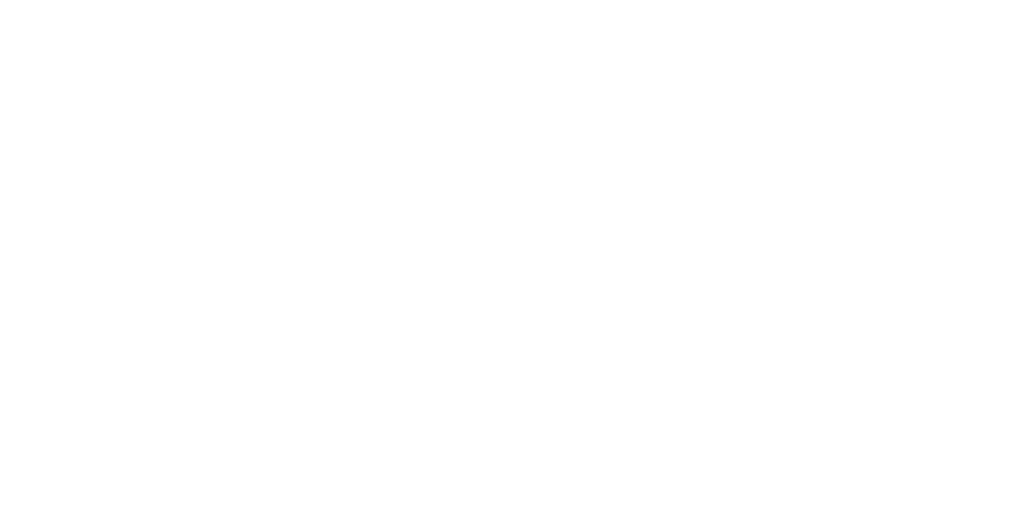
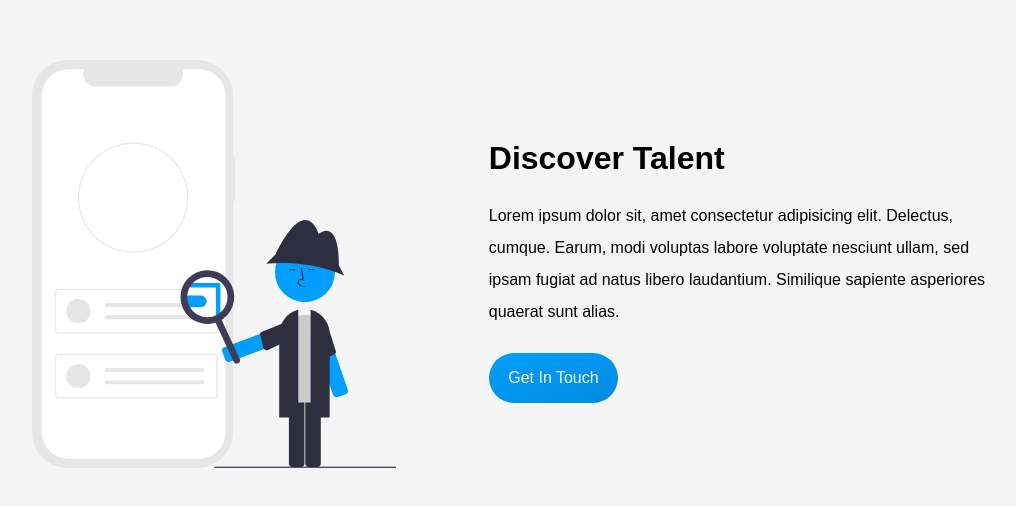
Before and after one commit to tobikuyo/Focus, a React (Create React App) app: page / in a window 1280 px wide. Shown: the part 1856-2362 px from the top of the page, without its empty margins (121-1137 px from the left). Before the commit the page ends 1720 px from the top, so only its background shows below. Built offline with nearby package versions, Linux system fonts and the light colour scheme; a web font is replaced by a local one.

Commit message:
Discover section

```diff
--- a/src/App.js
+++ b/src/App.js
@@ -1,6 +1,7 @@
 import React from "react";
 import Header from "./sections/Header";
 import About from "./sections/About";
+import Discover from "./sections/Discover";
 import "./App.css";
 
 const App = () => {
@@ -8,6 +9,7 @@
         <div>
             <Header />
             <About />
+            <Discover />
         </div>
     );
 };
--- /dev/null
+++ b/src/sections/Discover/Discover.css
@@ -0,0 +1,44 @@
+.discover {
+    display: flex;
+    align-items: center;
+    height: 100vh;
+    justify-content: space-evenly;
+    background-color: #f5f5f5;
+    padding: 6rem;
+}
+
+.discover__img {
+    height: 60%;
+}
+
+.discover__content {
+    display: flex;
+    flex-direction: column;
+    flex: 0.65;
+}
+
+.discover__heading {
+    font-size: 3.2rem;
+}
+
+.discover__text {
+    margin: 1rem 0 2.5rem;
+}
+
+.discover__link {
+    background-image: linear-gradient(to right bottom, #009efd, #038bdf);
+    background-position: right;
+    border-radius: 3rem;
+    display: flex;
+    flex-direction: column;
+    align-items: center;
+    justify-content: center;
+    width: 25%;
+    height: 50px;
+    color: #f5f5f5;
+    cursor: pointer;
+}
+
+.discover__link:hover {
+    background: linear-gradient(to right bottom, #038bdf, #2575fc);
+}
--- /dev/null
+++ b/src/sections/Discover/index.js
@@ -0,0 +1,31 @@
+import React from "react";
+import { Link } from "react-scroll";
+import discover from "../../images/discover.svg";
+import "./Discover.css";
+
+const Discover = () => {
+    return (
+        <div className="discover">
+            <img src={discover} alt="discover" className="discover__img" />
+            <div className="discover__content">
+                <h2 className="discover__heading">Discover Talent</h2>
+                <p className="discover__text">
+                    Lorem ipsum dolor sit, amet consectetur adipisicing elit. Delectus,
+                    cumque. Earum, modi voluptas labore voluptate nesciunt ullam, sed
+                    ipsam fugiat ad natus libero laudantium. Similique sapiente asperiores
+                    quaerat sunt alias.
+                </p>
+                <Link
+                    to="contact"
+                    className="discover__link"
+                    smooth={true}
+                    duration={1000}
+                >
+                    Get In Touch
+                </Link>
+            </div>
+        </div>
+    );
+};
+
+export default Discover;
```
Also changed, not shown: src/images/discover.svg (added).
